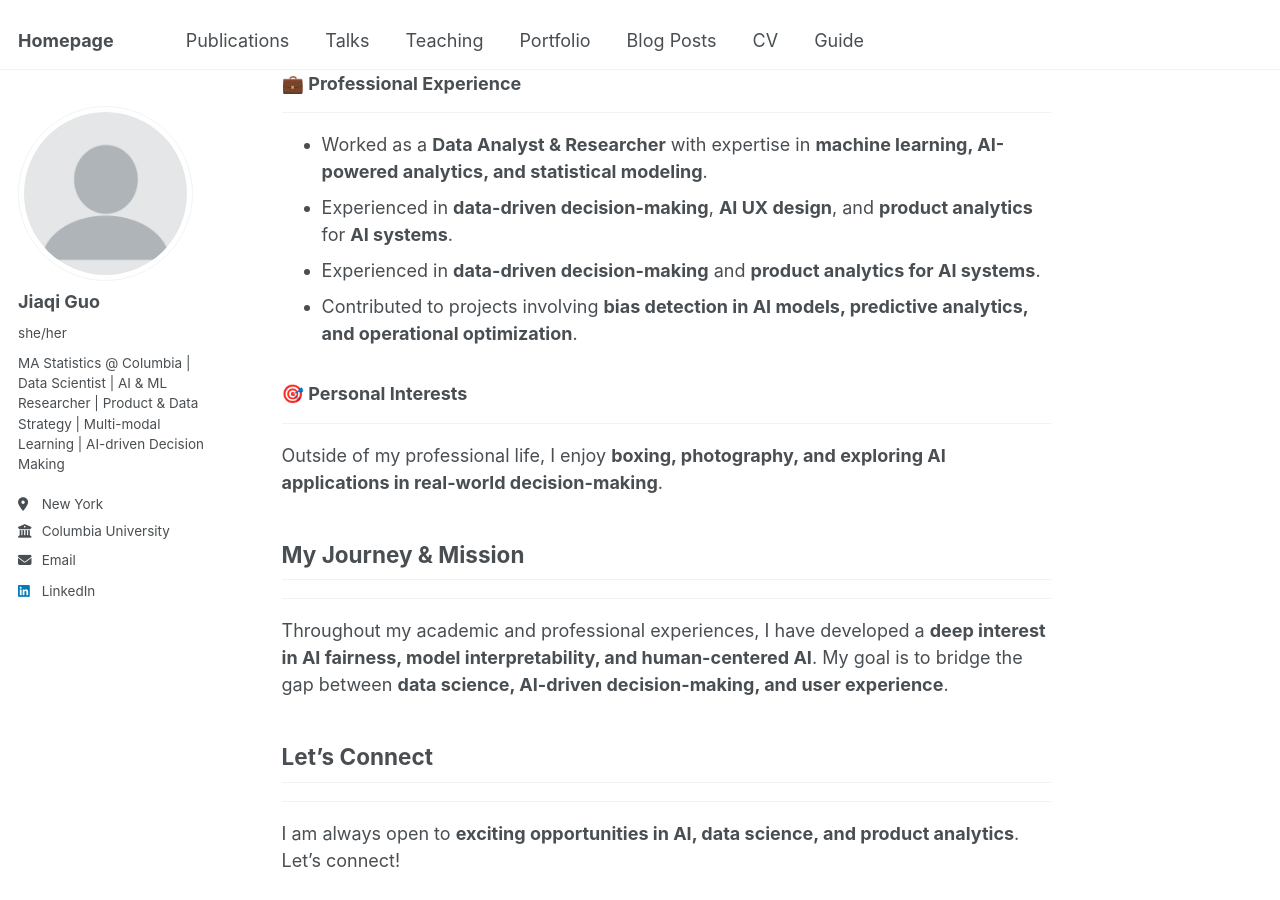
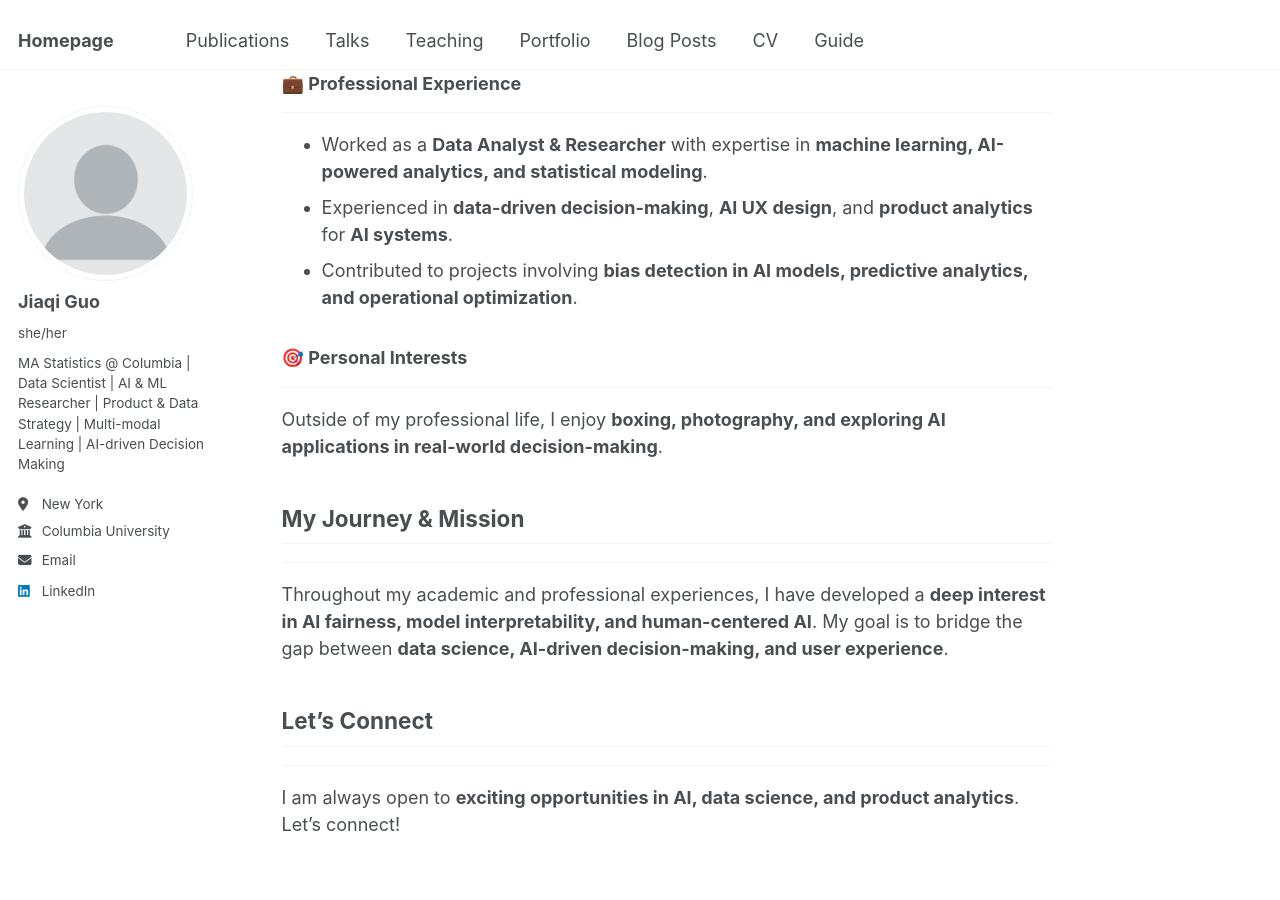
Before and after one commit to AshleyGuoj/AshleyGuoj.github.io, a Jekyll site: the page built from _pages/about.md, in a window 1280 px wide and 900 px high, scrolled down 630 px. Built offline with Jekyll 4.4.1, drawn with Linux system fonts in a browser that asks for light colours.

Commit message:
about.md

```diff
--- a/_pages/about.md
+++ b/_pages/about.md
@@ -23,7 +23,6 @@ I have a strong foundation in **statistics, data science, and AI**, with hands-o
 ------
 - Worked as a **Data Analyst & Researcher** with expertise in **machine learning, AI-powered analytics, and statistical modeling**.
 - Experienced in **data-driven decision-making**, **AI UX design**, and **product analytics** for **AI systems**.
-- Experienced in **data-driven decision-making** and **product analytics for AI systems**.
 - Contributed to projects involving **bias detection in AI models, predictive analytics, and operational optimization**.
 
 ### **🎯 Personal Interests**
```
